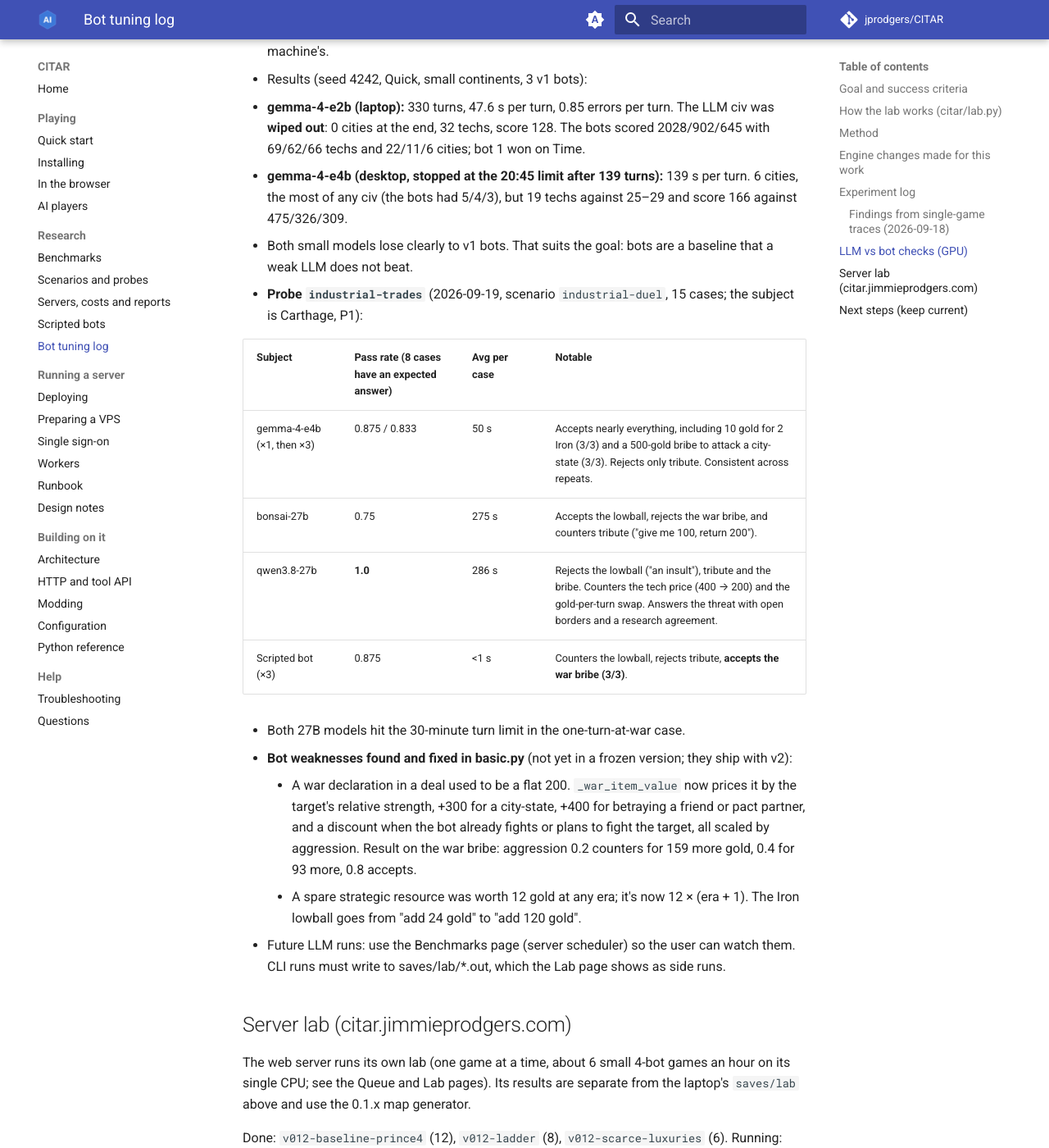
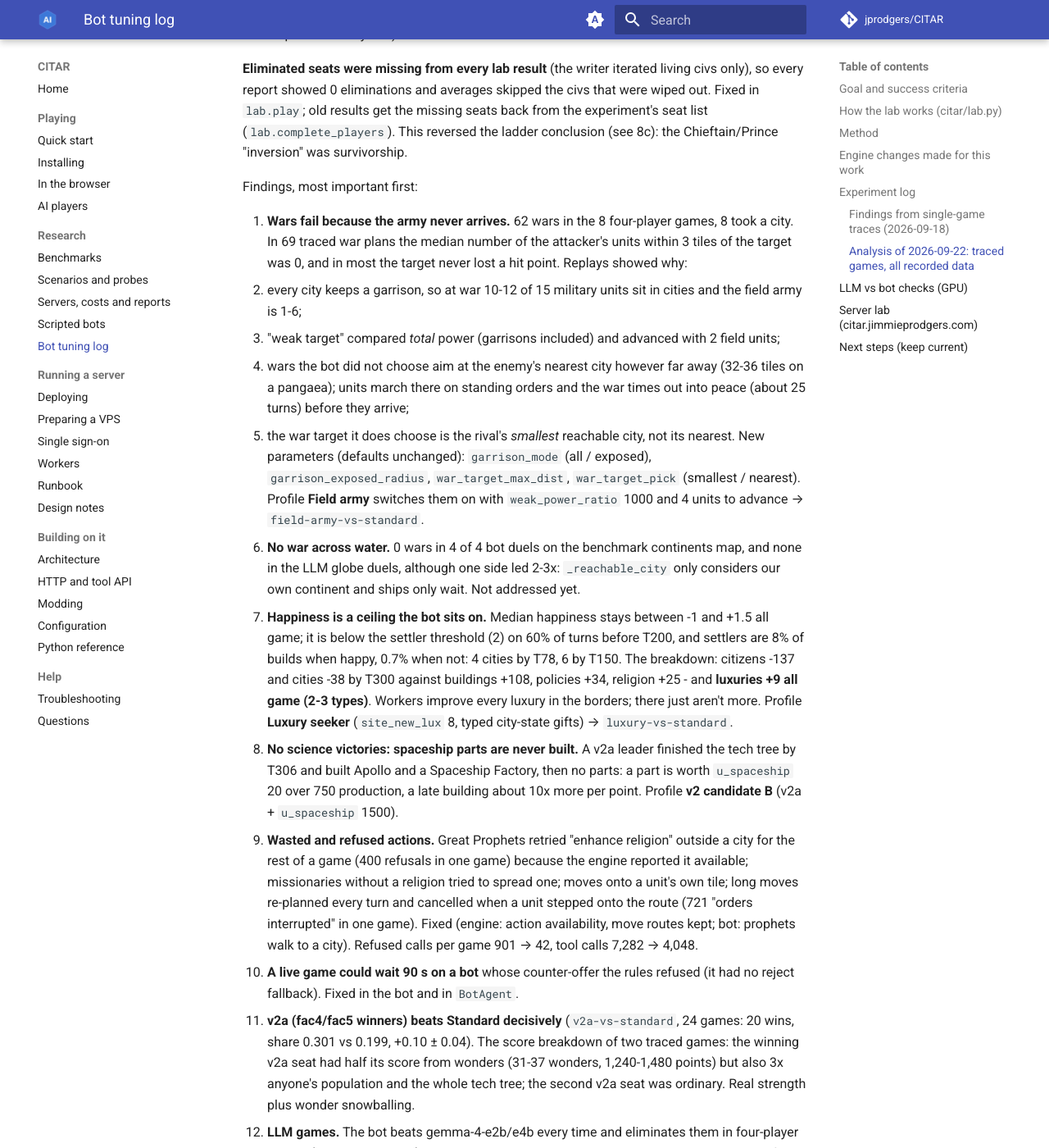
Before and after one commit to jprodgers/CITAR, an MkDocs documentation site: the page built from docs/research/BOT_TUNING.md, in a window 1280 px wide and 1400 px high, scrolled down 10154 px. Shown: the whole window at 82% size. Built offline with MkDocs 1.6.1 and Material for MkDocs 9.7.7, drawn with Linux system fonts in a browser that asks for light colours; comment, search, counter and statistics services are not loaded; some of the changed text lies outside the part shown.

Commit message:
Bot: optionally keep Aluminum free for spaceship parts; research log analysis
space_reserve (default 0, unchanged): from the space era, don't build units or
buildings that would use a resource spaceship parts need. A v2a leader with the
whole tech tree built Apollo and a Spaceship Factory but no parts: its three
Aluminum went to the factory, a Hydro Plant and Rocket Artillery, and every
part needs one.

Research log: the 2026-09-22 analysis (traced games, all recorded data).

Co-Authored-By: Claude Opus 5 <noreply@anthropic.com>

```diff
--- a/docs/research/BOT_TUNING.md
+++ b/docs/research/BOT_TUNING.md
@@ -147,6 +147,63 @@ Scratch tools: trace.py (per-turn decisions of one civ), settlers.py, prodexplai
   `small_city_focus`, `workers_per_city`, `worker_unimproved`. City-state gifts are now typed (`cs_gift_mode`). UnCiv's own AI researches almost at random among the cheapest techs, so research
   order is a minor lever.
 
+### Analysis of 2026-09-22: traced games, all recorded data
+
+Data: 12 fully traced games (8 four-player small Prince games, 4 duels on the benchmark maps) with every tool
+call, each bot's per-turn situation, and in a second batch of 4 the refusal messages, the happiness breakdown and
+the state of each siege; 352 laptop lab games, 42 server lab games, 13 LLM-vs-bot games (server and laptop), and
+154 CIGAR-era balance games. Tools (scratchpad, not in the repo): a tracer that wraps a bot's `ex` and `context`,
+a report over traces, and replay probes (games are deterministic, so a traced seed can be replayed to any turn and
+inspected unit by unit).
+
+**Eliminated seats were missing from every lab result** (the writer iterated living civs only), so every report
+showed 0 eliminations and averages skipped the civs that were wiped out. Fixed in `lab.play`; old results get the
+missing seats back from the experiment's seat list (`lab.complete_players`). This reversed the ladder conclusion
+(see 8c): the Chieftain/Prince "inversion" was survivorship.
+
+Findings, most important first:
+
+1. **Wars fail because the army never arrives.** 62 wars in the 8 four-player games, 8 took a city. In 69 traced
+   war plans the median number of the attacker's units within 3 tiles of the target was 0, and in most the target
+   never lost a hit point. Replays showed why:
+   * every city keeps a garrison, so at war 10-12 of 15 military units sit in cities and the field army is 1-6;
+   * "weak target" compared *total* power (garrisons included) and advanced with 2 field units;
+   * wars the bot did not choose aim at the enemy's nearest city however far away (32-36 tiles on a pangaea);
+     units march there on standing orders and the war times out into peace (about 25 turns) before they arrive;
+   * the war target it does choose is the rival's *smallest* reachable city, not its nearest.
+   New parameters (defaults unchanged): `garrison_mode` (all / exposed), `garrison_exposed_radius`,
+   `war_target_max_dist`, `war_target_pick` (smallest / nearest). Profile **Field army** switches them on with
+   `weak_power_ratio` 1000 and 4 units to advance → `field-army-vs-standard`.
+2. **No war across water.** 0 wars in 4 of 4 bot duels on the benchmark continents map, and none in the LLM globe
+   duels, although one side led 2-3x: `_reachable_city` only considers our own continent and ships only wait.
+   Not addressed yet.
+3. **Happiness is a ceiling the bot sits on.** Median happiness stays between -1 and +1.5 all game; it is below the
+   settler threshold (2) on 60% of turns before T200, and settlers are 8% of builds when happy, 0.7% when not:
+   4 cities by T78, 6 by T150. The breakdown: citizens -137 and cities -38 by T300 against buildings +108, policies
+   +34, religion +25 - and **luxuries +9 all game (2-3 types)**. Workers improve every luxury in the borders; there
+   just aren't more. Profile **Luxury seeker** (`site_new_lux` 8, typed city-state gifts) → `luxury-vs-standard`.
+4. **No science victories: spaceship parts are never built.** A v2a leader finished the tech tree by T306 and
+   built Apollo and a Spaceship Factory, then no parts: a part is worth `u_spaceship` 20 over 750 production, a
+   late building about 10x more per point. Profile **v2 candidate B** (v2a + `u_spaceship` 1500).
+5. **Wasted and refused actions.** Great Prophets retried "enhance religion" outside a city for the rest of a
+   game (400 refusals in one game) because the engine reported it available; missionaries without a religion
+   tried to spread one; moves onto a unit's own tile; long moves re-planned every turn and cancelled when a unit
+   stepped onto the route (721 "orders interrupted" in one game). Fixed (engine: action availability, move routes
+   kept; bot: prophets walk to a city). Refused calls per game 901 → 42, tool calls 7,282 → 4,048.
+6. **A live game could wait 90 s on a bot** whose counter-offer the rules refused (it had no reject fallback).
+   Fixed in the bot and in `BotAgent`.
+7. **v2a (fac4/fac5 winners) beats Standard decisively** (`v2a-vs-standard`, 24 games: 20 wins, share 0.301 vs
+   0.199, +0.10 ± 0.04). The score breakdown of two traced games: the winning v2a seat had half its score from
+   wonders (31-37 wonders, 1,240-1,480 points) but also 3x anyone's population and the whole tech tree; the second
+   v2a seat was ordinary. Real strength plus wonder snowballing.
+8. **LLM games.** The bot beats gemma-4-e2b/e4b every time and eliminates them in four-player games (T265, T407,
+   T433). The LLMs bank 1,000-2,600 gold and are unhappy 70-90% of turns in duels.
+9. **Gold** is spent (median 48 purchases per game, mostly buildings), but the balance still climbs to about 600
+   by T300. **Research and policies** look sane (Pottery/Mining first, Writing about 6th; Tradition or Honor by
+   aggression).
+10. **History:** unhappiness has been 40-60% of turns since the CIGAR bot of 2026-09-16; gold banked late went from
+    about 100-200 to about 600 with the UnCiv rules.
+
 ## LLM vs bot checks (GPU)
 
 - `python -m citar.bench --model M --opponents 3 --map-size small --turns N [--gpu max] [--load-context C]` plays one
```
Also changed, not shown: 1 other file.
